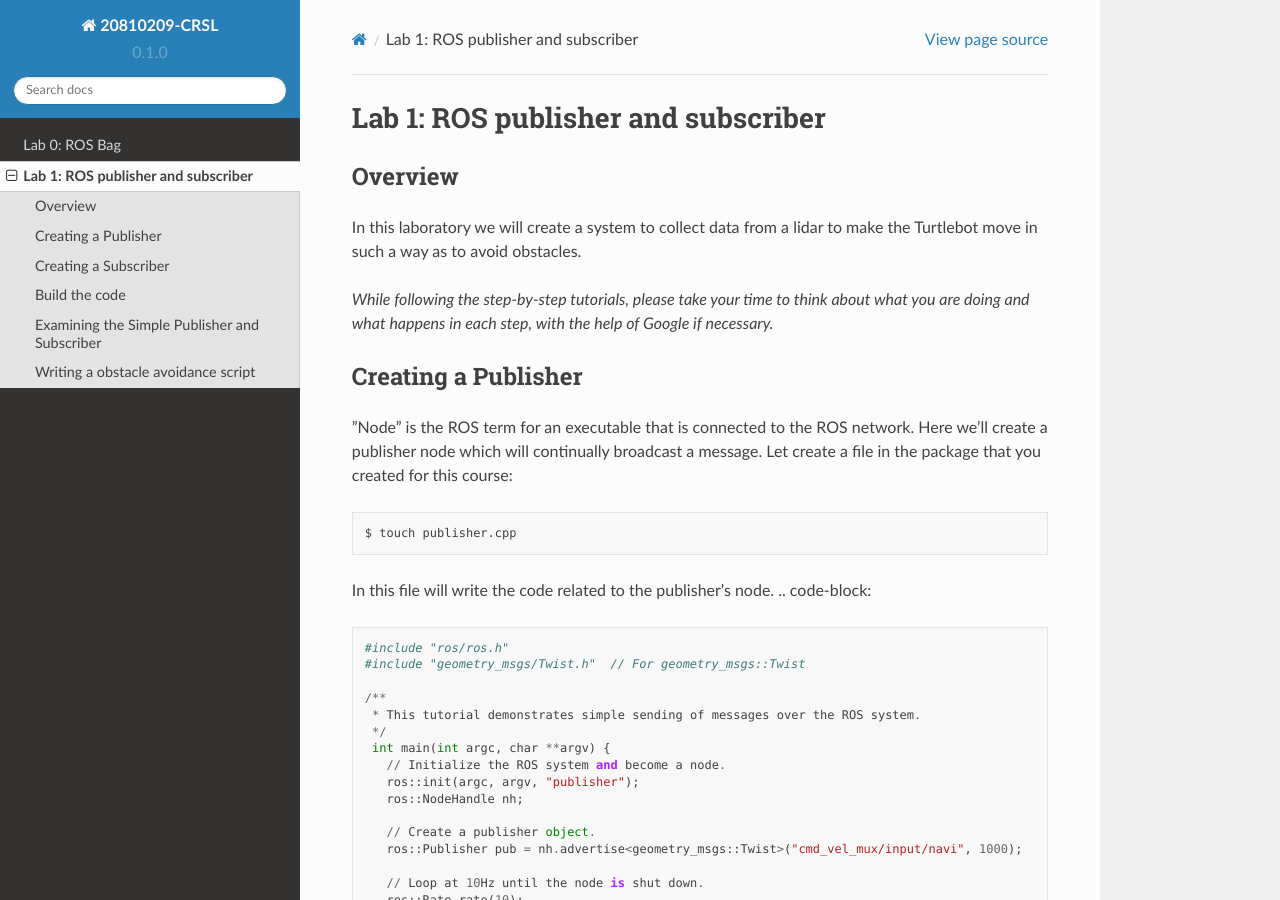
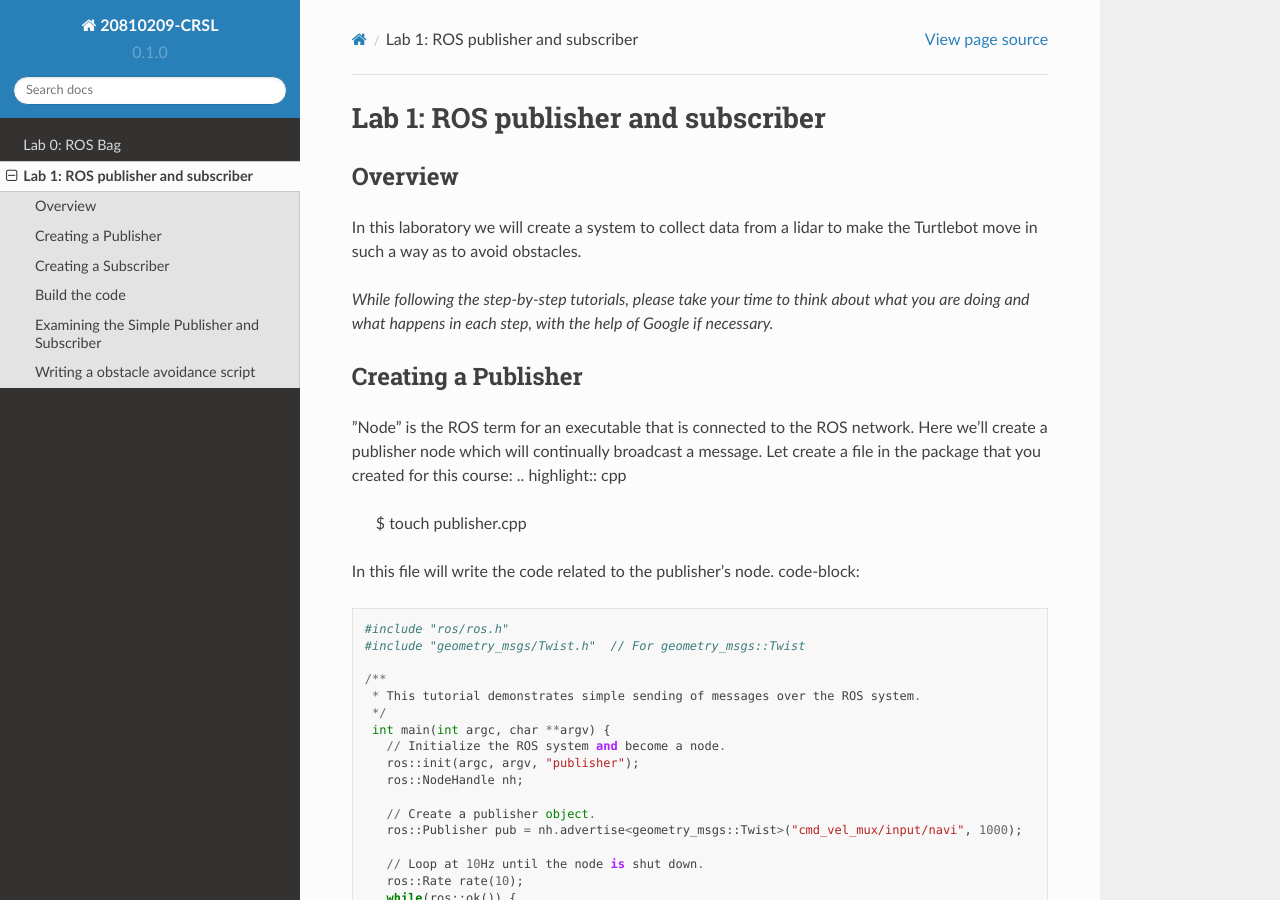
Before and after one commit to newline-lab/20810209, a Sphinx documentation site: the page built from docs/source/lab1.rst, in a window 1280 px wide and 900 px high. Built offline with Sphinx 7.4.7 and the Read the Docs theme 2.0.0, drawn with Linux system fonts in a browser that asks for light colours; cross-references to code outside the pages are shown as plain code.

Commit message:
Update lab1.rst

```diff
--- a/docs/source/lab1.rst
+++ b/docs/source/lab1.rst
@@ -15,10 +15,10 @@ Creating a Publisher
 ”Node” is the ROS term for an executable that is connected to the ROS network. Here we’ll create a
 publisher node which will continually broadcast a message.
 Let create a file in the package that you created for this course:
-::
+.. highlight:: cpp
   $ touch publisher.cpp
 In this file will write the code related to the publisher's node.
-..  code-block::
+code-block::
   #include "ros/ros.h"
   #include "geometry_msgs/Twist.h"  // For geometry_msgs::Twist
 
```
